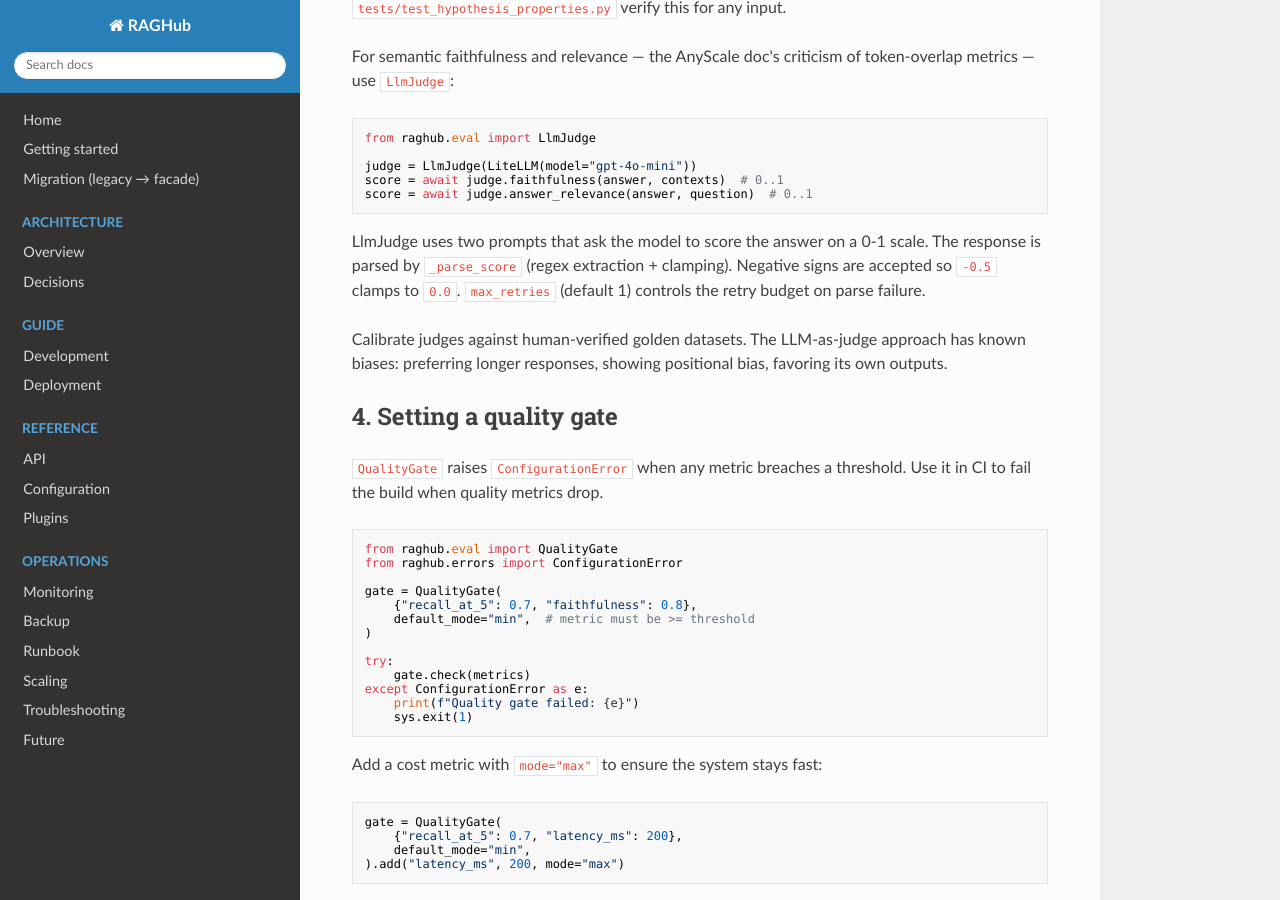
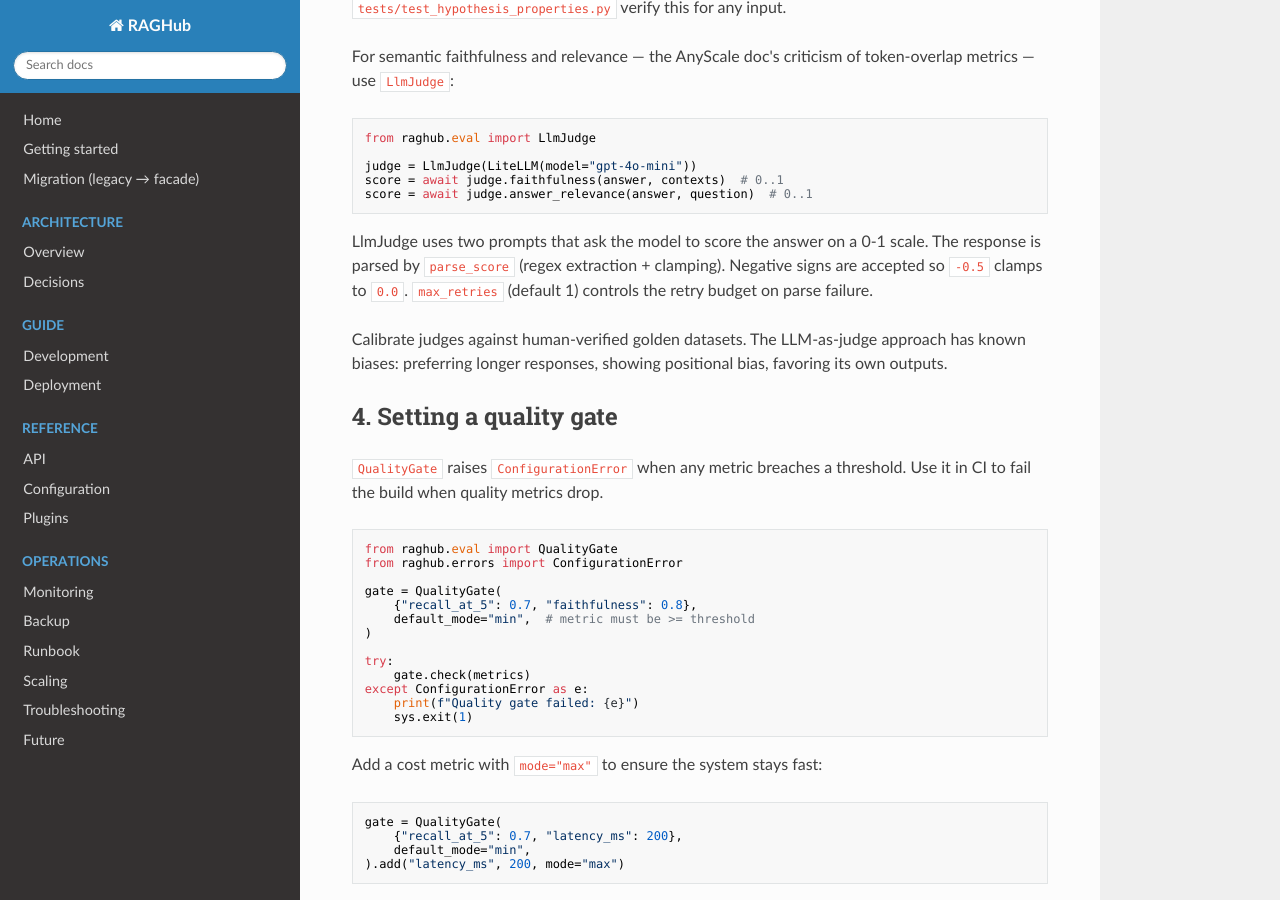
Before and after one commit to sachncs/raghub, an MkDocs documentation site: the page built from docs/guide/evaluation.md, in a window 1280 px wide and 900 px high, scrolled down 2550 px. Built offline with MkDocs 1.6.1, drawn with Linux system fonts in a browser that asks for light colours; nearby versions of some CDN libraries.

Commit message:
docs: update eval guide and test docstring to use parse_score
- docs/guide/evaluation.md: one reference to _parse_score in the
  LlmJudge section, renamed to parse_score.
- tests/test_evaluation.py: file docstring and section comment
  still referenced _parse_score; renamed to parse_score.

Test stubs _FakeGenerator, _run, _FakeEvaluator, _FakeRAG,
_FakeRagasModule, _FakeRagasResult, _FakeChunk, _safe_import_ragas
remain underscored: they are private to the test module and
never imported. The contribution rule 'no underscore prefix
on public names' applies to the public API surface, not test
fixtures.

413 tests pass, ruff clean.

````diff
--- a/docs/guide/evaluation.md
+++ b/docs/guide/evaluation.md
@@ -133,7 +133,7 @@ score = await judge.answer_relevance(answer, question)  # 0..1
 ```
 
 LlmJudge uses two prompts that ask the model to score the answer
-on a 0-1 scale. The response is parsed by `_parse_score` (regex
+on a 0-1 scale. The response is parsed by `parse_score` (regex
 extraction + clamping). Negative signs are accepted so `-0.5`
 clamps to `0.0`. `max_retries` (default 1) controls the retry
 budget on parse failure.
````
Also changed, not shown: 1 other file.
